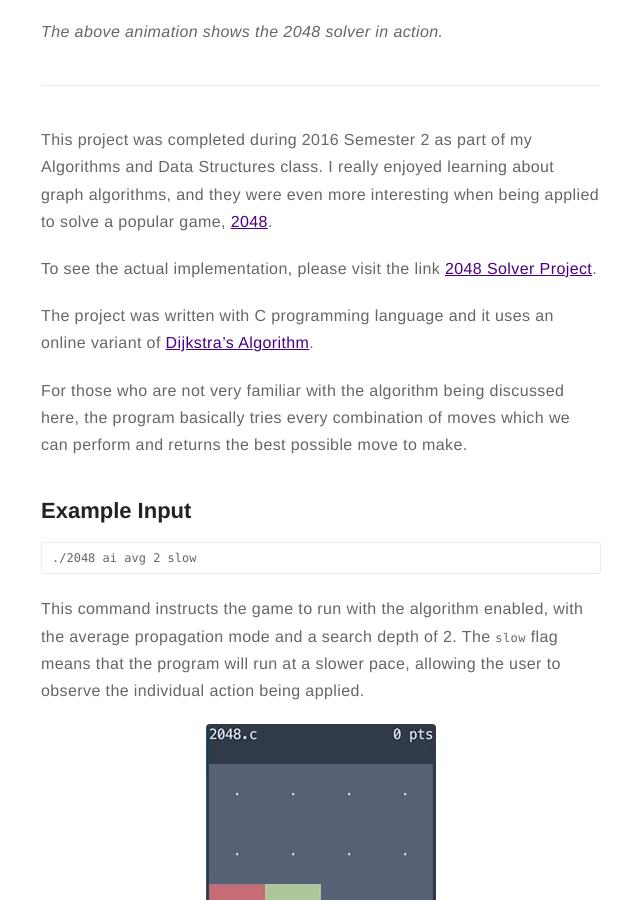
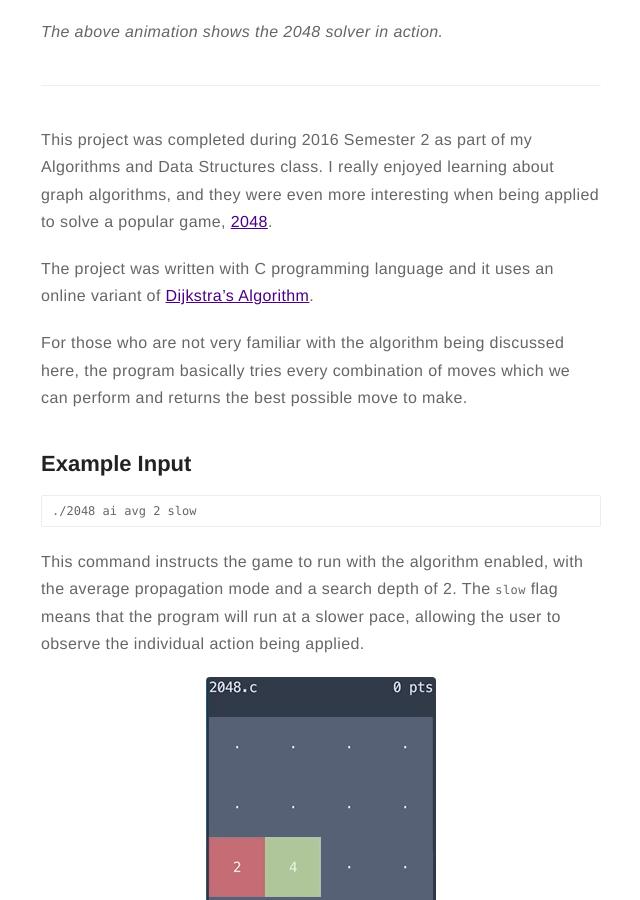
Before and after one commit to stevenlee090/stevenlee090.github.io, a Jekyll site: the page built from _posts/2016-10-21-2048-solver.markdown, in a window 1280 px wide and 900 px high, scrolled down 629 px. Shown: the whole window, without its empty margins (319-959 px from the left). Built offline with Jekyll 4.4.1, drawn with Linux system fonts in a browser that asks for light colours.

```diff
--- a/_posts/2016-10-21-2048-solver.markdown
+++ b/_posts/2016-10-21-2048-solver.markdown
@@ -27,7 +27,6 @@
 
 This project was completed during 2016 Semester 2 as part of my Algorithms and Data Structures class. I really enjoyed learning about graph algorithms, and they were even more interesting when being applied to solve a popular game, [2048](https://gabrielecirulli.github.io/2048/).
 
-To see the actual implementation, please visit the link [2048 Solver Project](https://github.com/stevenlee090/2048-solver).
 
 The project was written with C programming language and it uses an online variant of [Dijkstra's Algorithm](https://en.wikipedia.org/wiki/Dijkstra%27s_algorithm).
 
```
